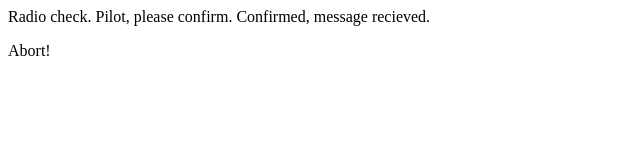
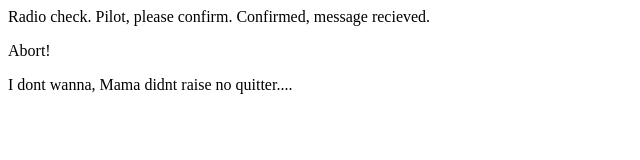
Before and after one commit to jarod2228/communication-log, a plain HTML site: page index.html in a window 1280 px wide. Shown: the whole page, without its empty margins (0-640 px from the left). Drawn offline with Linux system fonts and the light colour scheme.

Commit message:
Told you i didnt wanna!!

```diff
--- a/index.html
+++ b/index.html
@@ -2,5 +2,6 @@
    <body>
       <p>Radio check. Pilot, please confirm. Confirmed, message recieved.</p>
       <p>Abort!</p>
+      <p>I dont wanna, Mama didnt raise no quitter....</p>
     </body>
 </html>
```
